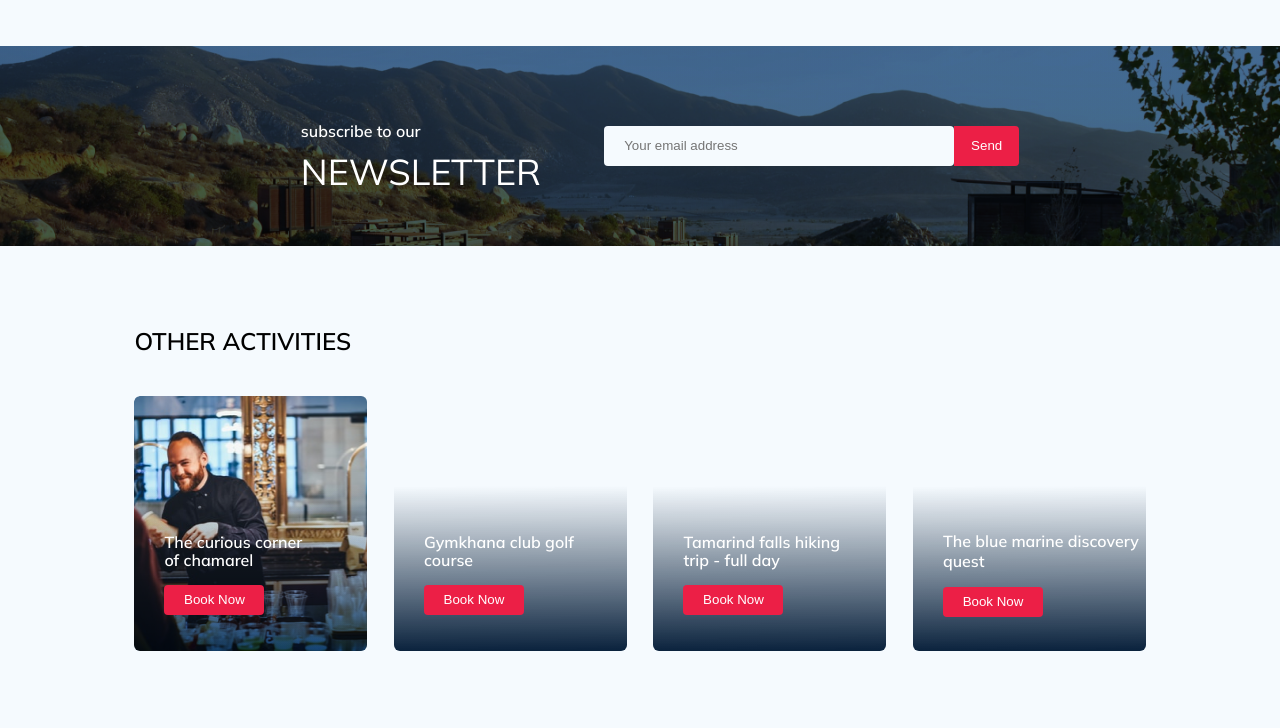
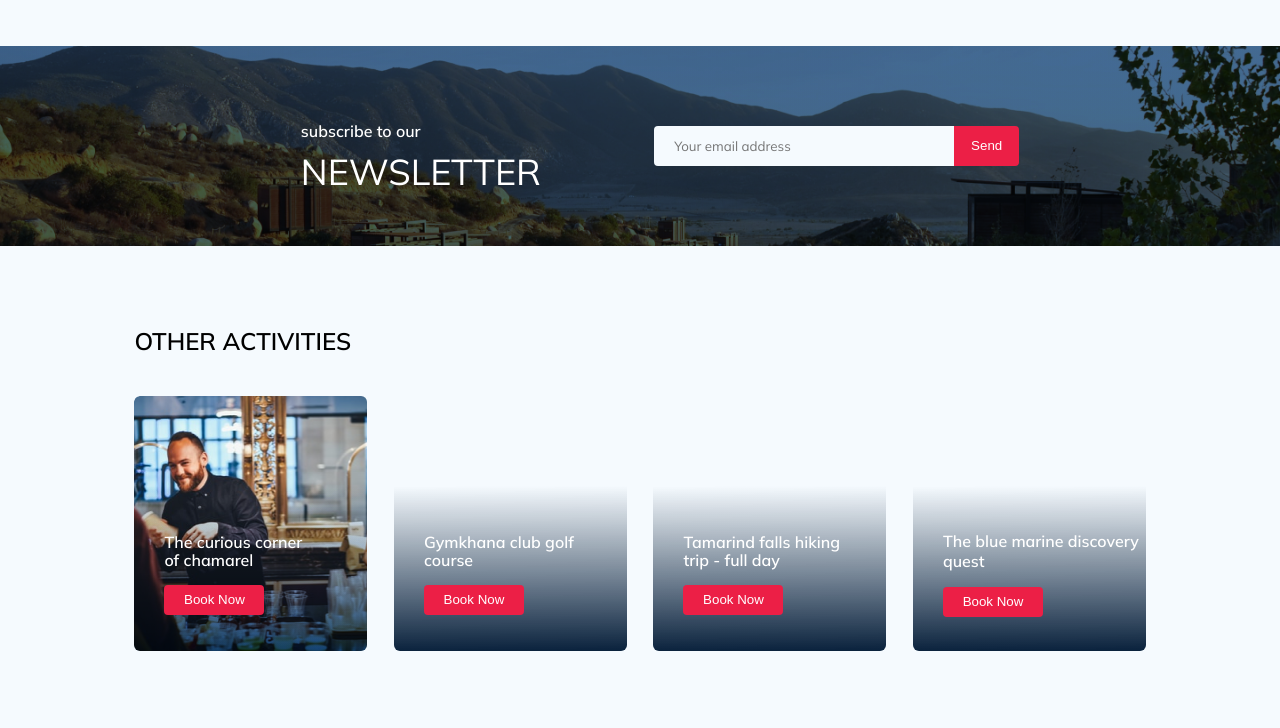
Before and after one commit to ok-basil/hotelwork, a website: page index.html in a window 1280 px wide. Shown: the part 3520-4248 px from the top of the page. Drawn offline with nearby package versions, Linux system fonts and the light colour scheme.

Commit message:
All done now

```diff
--- a/sass/custom/_module.scss
+++ b/sass/custom/_module.scss
@@ -1514,21 +1514,29 @@ ul.breadcrumb li+li:before {
                 font-style: normal;
                 font-weight: 300;
                 line-height: 30px;
+                font-family: 'Mulish';
             }
         }
     }
 }
 .search {
     display: flex;
+    padding-left: 50px;
 
     .search-input {
-        width: 350px;
+        width: 300px;
         height: 40px;
         padding-left: 20px;
         color: $header-color;
         background-color: $main-bg-color;
-        border-radius: 4px;
+        border-radius: 4px 0px 0px 4px !important;
         border: none;
+        padding: 20px;
+
+        font-family: 'Mulish';
+        font-style: normal;
+        font-weight: 300;
+        line-height: 18px;
     }
 
     .search-button {
```
Also changed, not shown: style.css.
